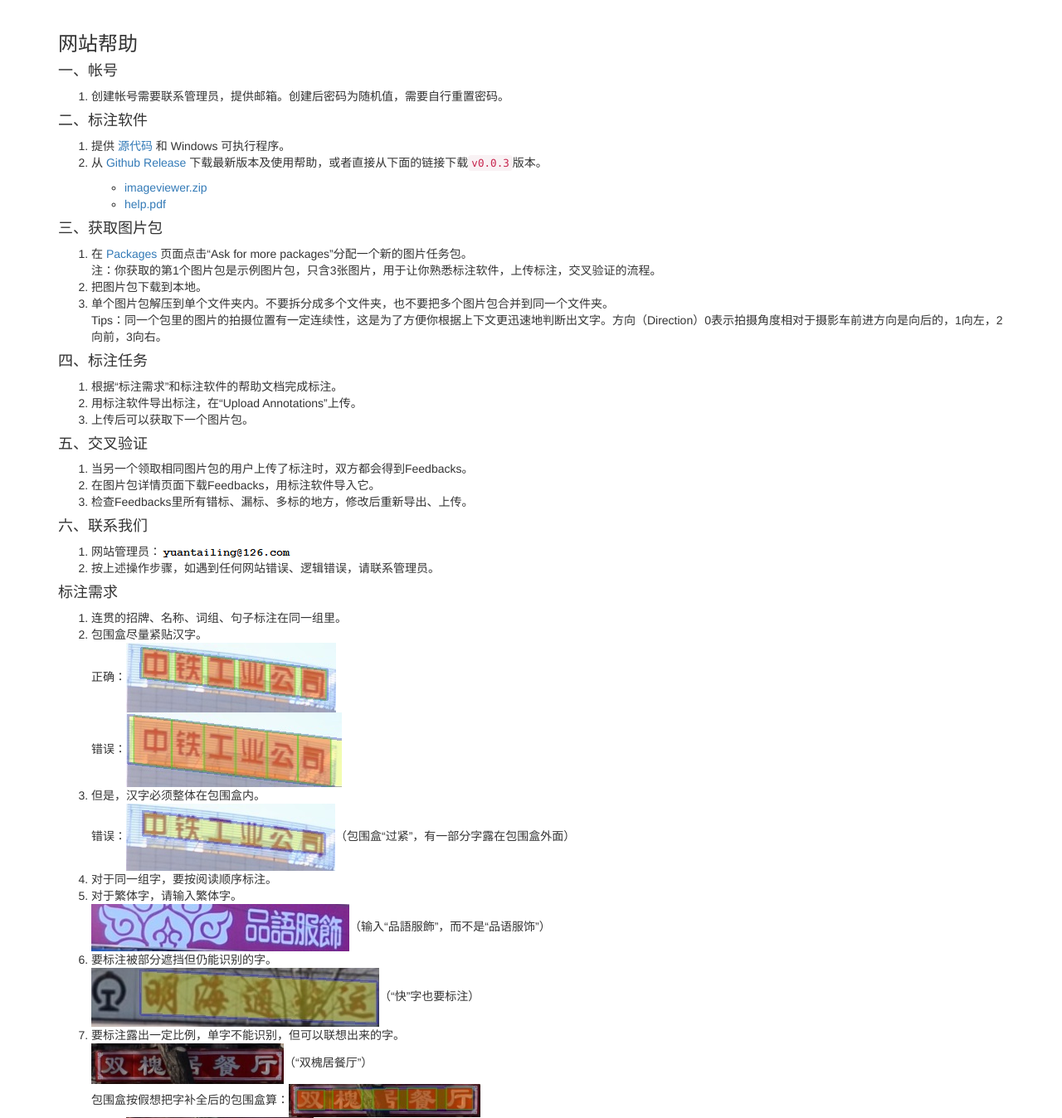
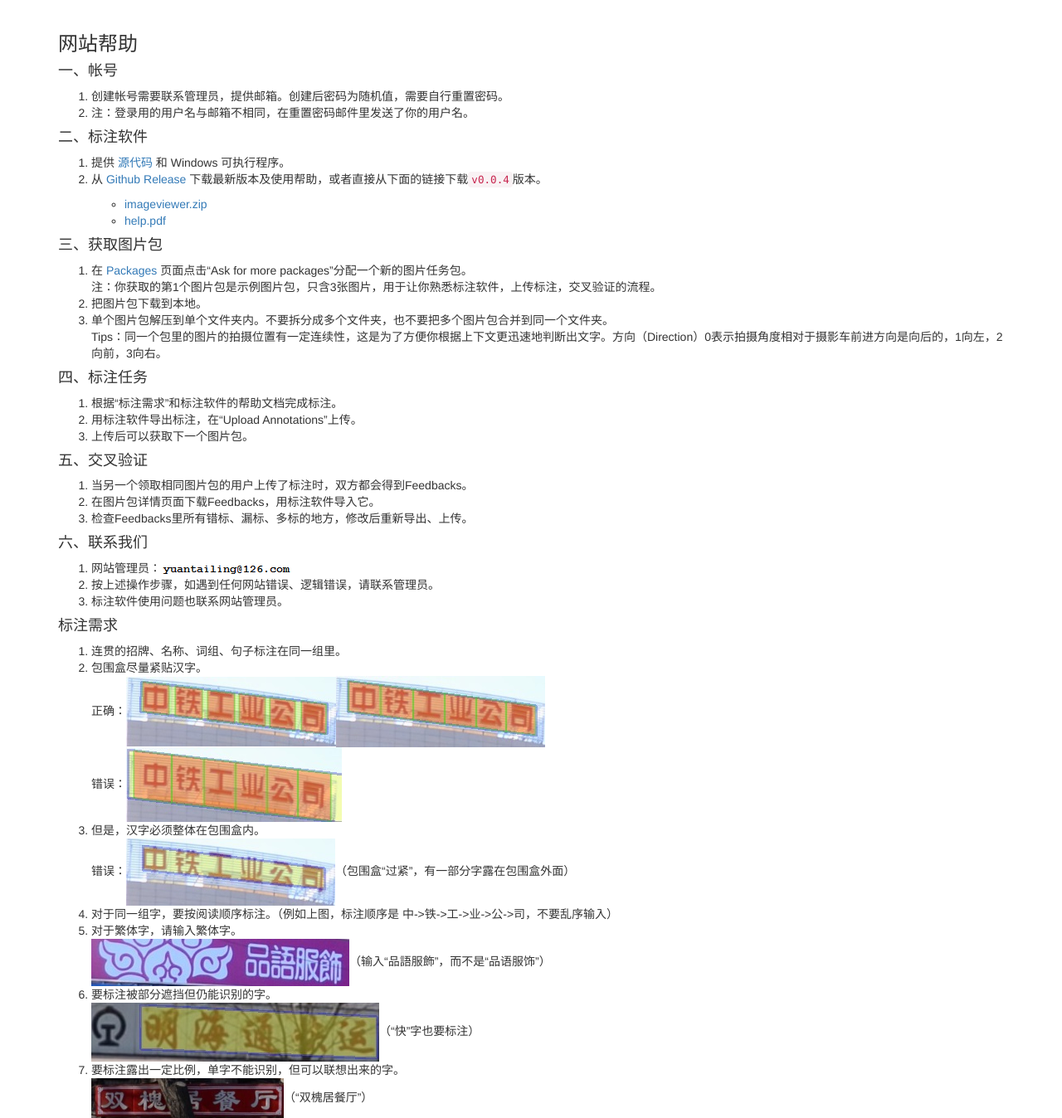
Before and after one commit to yuantailing/ctw-annotation-web, a Django app: template collection/templates/collection/help.html in a window 1280 px wide. Shown: the part 51-1399 px from the top of the page at 83% size. Run offline with Django 3.2, Linux system fonts and the light colour scheme; the template is opened without the code that fills it, so the values that code supplies are empty; some libraries are stand-ins or nearby versions.

Commit message:
FEAT update help

```diff
--- a/collection/templates/collection/help.html
+++ b/collection/templates/collection/help.html
@@ -8,6 +8,7 @@
 <p>
 	<ol>
 		<li>创建帐号需要联系管理员，提供邮箱。创建后密码为随机值，需要自行重置密码。</li>
+		<li>注：登录用的用户名与邮箱不相同，在重置密码邮件里发送了你的用户名。</li>
 	</ol>
 </p>
 
@@ -16,11 +17,11 @@
 	<ol>
 		<li>提供 <a href="https://github.com/yuantailing/imageviewer/">源代码</a> 和 Windows 可执行程序。</li>
 		<li>
-			<p>从 <a href="https://github.com/yuantailing/imageviewer/releases/latest">Github Release</a> 下载最新版本及使用帮助，或者直接从下面的链接下载<code>v0.0.3</code>版本。</p>
+			<p>从 <a href="https://github.com/yuantailing/imageviewer/releases/latest">Github Release</a> 下载最新版本及使用帮助，或者直接从下面的链接下载<code>v0.0.4</code>版本。</p>
 			<p>
 				<ul>
-					<li><a href="https://github.com/yuantailing/imageviewer/releases/download/v0.0.3/imageviewer.zip">imageviewer.zip</a></li>
-					<li><a href="https://github.com/yuantailing/imageviewer/releases/download/v0.0.3/help.pdf">help.pdf</a></li>
+					<li><a href="https://github.com/yuantailing/imageviewer/releases/download/v0.0.4/imageviewer.zip">imageviewer.zip</a></li>
+					<li><a href="https://github.com/yuantailing/imageviewer/releases/download/v0.0.4/help.pdf">help.pdf</a></li>
 				</ul>
 			</p>
 		</li>
@@ -61,6 +62,7 @@
 	<ol>
 		<li>网站管理员：<img src="{% static 'collection/img/admin_email.png' %}" /></li>
 		<li>按上述操作步骤，如遇到任何网站错误、逻辑错误，请联系管理员。</li>
+		<li>标注软件使用问题也联系网站管理员。</li>
 	</ol>
 </p>
 
@@ -69,9 +71,9 @@
 <p>
 	<ol>
 		<li>连贯的招牌、名称、词组、句子标注在同一组里。</li>
-		<li>包围盒尽量紧贴汉字。<br/>正确：<img src="{% static 'collection/img/do-annotate-tightly.jpg' %}" /><br/>错误：<img src="{% static 'collection/img/do-not-annotate-slackly.jpg' %}" /></li>
+		<li>包围盒尽量紧贴汉字。<br/>正确：<img src="{% static 'collection/img/do-annotate-tightly.jpg' %}" /><img src="{% static 'collection/img/do-annotate-tightly-2.jpg' %}" /><br/>错误：<img src="{% static 'collection/img/do-not-annotate-slackly.jpg' %}" /></li>
 		<li>但是，汉字必须整体在包围盒内。<br/>错误：<img src="{% static 'collection/img/do-not-annotate-exceed-bounding.jpg' %}" />（包围盒“过紧”，有一部分字露在包围盒外面）</li>
-		<li>对于同一组字，要按阅读顺序标注。</li>
+		<li>对于同一组字，要按阅读顺序标注。（例如上图，标注顺序是 中->铁->工->业->公->司，不要乱序输入）</li>
 		<li>对于繁体字，请输入繁体字。<br/><img src="{% static 'collection/img/do-annotate-traditional-chinese.jpg' %}" />（输入“品語服飾”，而不是“品语服饰”）</li>
 		<li>要标注被部分遮挡但仍能识别的字。<br/><img src="{% static 'collection/img/do-annotate-partially-covered.jpg' %}" />（“快”字也要标注）</li>
 		<li>要标注露出一定比例，单字不能识别，但可以联想出来的字。<br/><img src="{% static 'collection/img/do-annotate-associate.jpg' %}" />（“双槐居餐厅”）<br/>包围盒按假想把字补全后的包围盒算：<img src="{% static 'collection/img/do-annotate-associate-complete.jpg' %}" /><br/>错误：<img src="{% static 'collection/img/do-not-annotate-associate-incomplete.jpg' %}" /></li>
@@ -81,12 +83,12 @@
 		<li>不标注单独的数字、单词、符号。<br/><img src="{% static 'collection/img/do-not-annotate-numbers.jpg' %}" /><img src="{% static 'collection/img/do-not-annotate-letters.jpg' %}" />（只标“入口”）</li>
 		<li>但是，如果一句话里含数字、单词，那么就标出来。<br/>数字、单词作为一个整体框选出来，而不是每个字母分别框选。<br/><img src="{% static 'collection/img/do-annotate-number-in-block.jpg' %}" />（输入“辉 煌 40 年”，注意空格的用法，详见标注软件的帮助文档）</li>
 		<li>不标注难以分离出单个汉字的商标、招牌。<br/><img src="{% static 'collection/img/do-not-annotate-brand-1.jpg' %}" />（不标左边像“唐”字的商标）<br/><img src="{% static 'collection/img/do-not-annotate-brand-2.jpg' %}" />（“罗曼风情”杂在一起，难以分离）</li>
-		<li>但是，要标注能清晰地分离的艺术字。<br/><img src="{% static 'collection/img/do-annotate-wordart.jpg' %}" />（“酒醉京城”）</li>
+		<li>但是，要标注能清晰地分离的艺术字。<br/><img src="{% static 'collection/img/do-annotate-wordart.jpg' %}" /><img src="{% static 'collection/img/do-annotate-wordart-2.jpg' %}" />（“酒醉京城” “新年快乐”）</li>
 		<li>不标注车牌。<br/><img src="{% static 'collection/img/do-not-annotate-licence-plate.jpg' %}" /></li>
-		<li>不标注全景拼接错误的地方的字。（图片是全景拼接而成的全景图，有一部分拼接错误）<br/><img src="{% static 'collection/img/do-not-annotate-crevice.jpg' %}" />（右边“正宗？驴肉”，问号处本是“河间”，是拼接错误。不标那个地方，只标“河间驴肉”和“正宗驴肉”）</li>
+		<li>不标注全景拼接错误的地方的字。（图片是全景拼接而成的全景图，有一部分拼接错误）<br/><img src="{% static 'collection/img/do-not-annotate-crevice.jpg' %}" />（右边“正宗？驴肉”，问号处本是“河间”，属于拼接错误，不标这组字。只标左边的“河间驴肉”）<br/><img src="{% static 'collection/img/do-not-annotate-crevice-2.jpg' %}" /><img src="{% static 'collection/img/do-not-annotate-crevice-3.jpg' %}" />（不标这两组字）</li>
 		<li>不标注太近导致变形的字。<br/><img src="{% static 'collection/img/do-not-annotate-out-of-shape.jpg' %}" />（不标“乡超市欢迎”）<br/><img src="{% static 'collection/img/do-not-annotate-out-of-shape-2.jpg' %}" />（不标地面上的“车道”）</li>
-		<li>两个用户标注同一张图片，对于每个字，如果包围盒的overlap小于某个阈值，或输入的字不同，会被交叉验证程序判断成“错标”。交叉验证结果仅供参考。<br/><img src="{% static 'collection/img/explain-overlap.png' %}" />（Overlap (Union) &lt; 66% 判断成错标）</li>
-		<li>如果同一组字里漏标了一部分字，需要重标这组字。<br/>Feedbacks显示：<img src="{% static 'collection/img/do-annotate-feedbacks-feedback.jpg' %}" />（漏标“馆”字）<br/>正确的修改方案：<img src="{% static 'collection/img/do-annotate-feedbacks-in-block.jpg' %}" /><br/>错误的修改方案：<img src="{% static 'collection/img/do-not-annotate-feedbacks-out-of-block.jpg' %}" />（这样就成了两组字“清华园宾”和“馆”，破坏了词组的逻辑性）<br/>错标、多标同理。</li>
+		<li>两个用户标注同一张图片，对于每个字，如果包围盒的overlap小于某个阈值，或输入的字不同，会被交叉验证程序判断成“错标”。交叉验证结果仅供参考。<br/><img src="{% static 'collection/img/explain-overlap.png' %}" />（Overlap (Union) &lt; 60% 判断成错标）</li>
+		<li>如果同一组字里漏标了一部分字，需要重标这组字。<br/>Feedbacks显示：<img src="{% static 'collection/img/do-annotate-feedbacks-feedback.jpg' %}" />（漏标“馆”字）<br/>正确的修改方案：<img src="{% static 'collection/img/do-annotate-feedbacks-in-block.jpg' %}" /><br/>错误的修改方案：<img src="{% static 'collection/img/do-not-annotate-feedbacks-out-of-block.jpg' %}" />（这样就成了两组字“清华园宾”和“馆”，破坏了词组的逻辑性）<br/>错标、多标同理。<br/>（注：由于遮挡、模糊等原因漏标的字，可以不补。例如上述这种情况，就不用补“馆”字了，节省时间）</li>
 		<li>最终会抽查一部分。对于每一处错标、漏标、多标，需要能说明为何坚持自己的判断。</li>
 	</ol>
 </p>
--- a/collection/views.py
+++ b/collection/views.py
@@ -175,7 +175,7 @@ def annotation_upload(request, pk):
                 userpackage.statistics = json.dumps(statistics)
                 other = locked_userpackages.exclude(user_id=request.user.id).filter(upload__isnull=False).order_by('user_id').first()
                 if other:
-                    p = subprocess.Popen([exe, '-r', '0.66'], stdin=subprocess.PIPE, stdout=subprocess.PIPE)
+                    p = subprocess.Popen([exe, '-r', '0.60'], stdin=subprocess.PIPE, stdout=subprocess.PIPE)
                     res, junk = p.communicate(base64.b64encode(userpackage.upload) + b'\n' + base64.b64encode(other.upload) + b'\n')
                     p.wait()
                     assert(p.returncode == 0)
```
Also changed, not shown: collection/static/collection/img/do-annotate-tightly-2.jpg (added), collection/static/collection/img/do-annotate-wordart-2.jpg (added), collection/static/collection/img/do-not-annotate-crevice-2.jpg (added), collection/static/collection/img/do-not-annotate-crevice-3.jpg (added).
